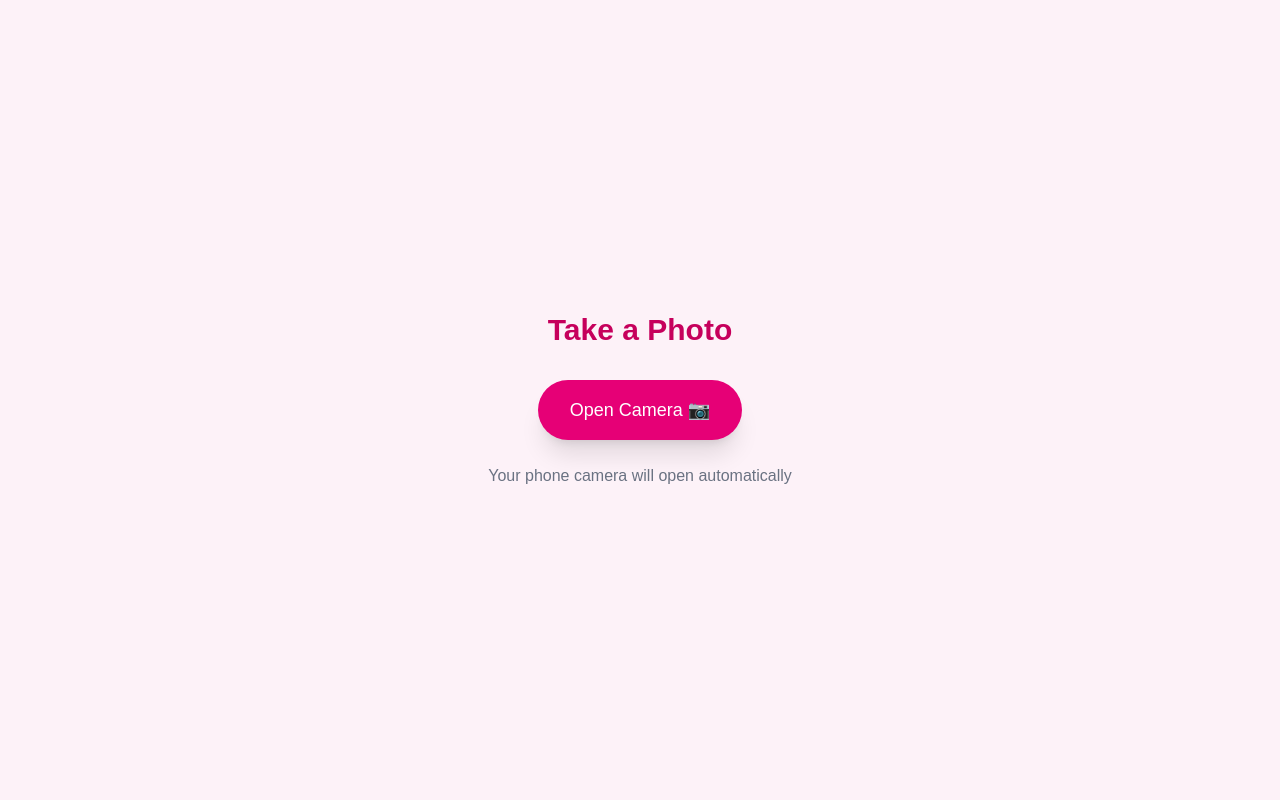
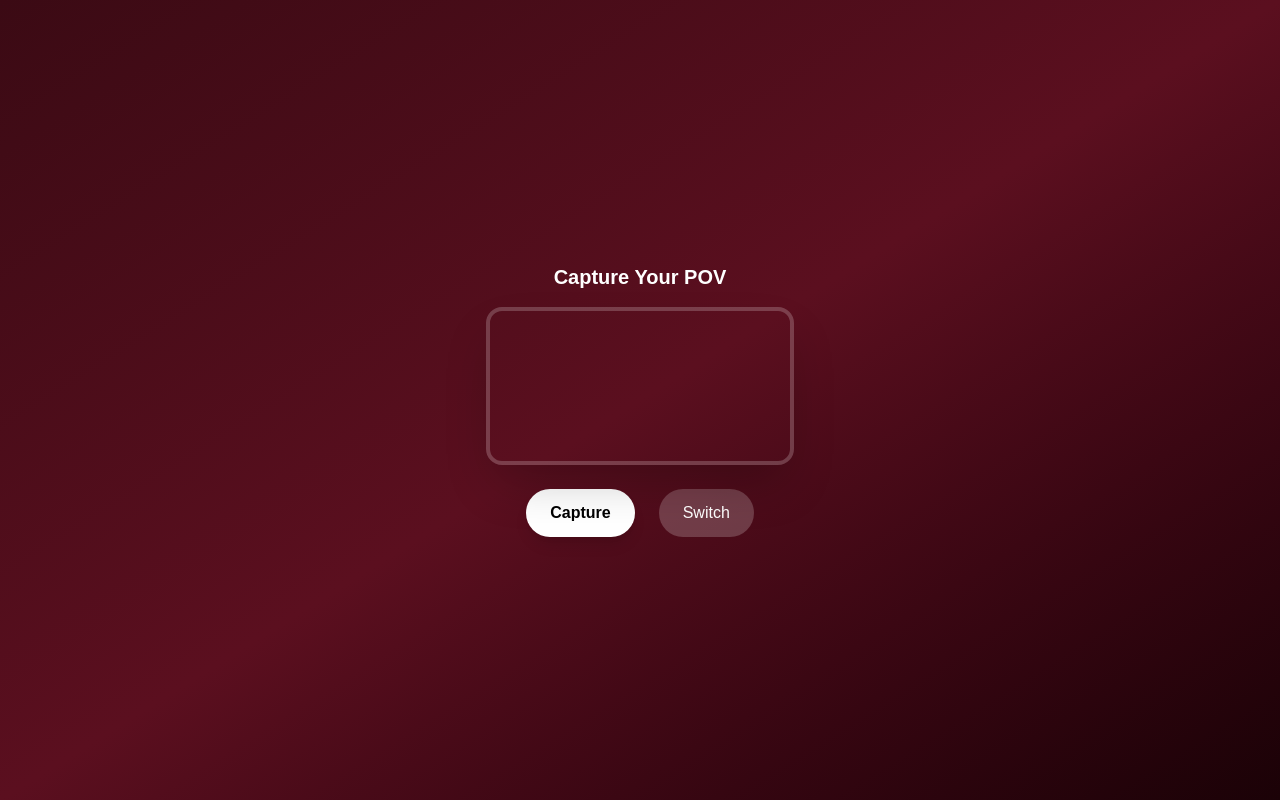
Before and after one commit to haziqtarmizi12-art/wedding-pov, a Next.js app: page /capture in a window 1280 px wide. Built offline with nearby package versions, Linux system fonts and the light colour scheme; no server answers.

Commit message:
update colour

```diff
--- a/app/capture/page.js
+++ b/app/capture/page.js
@@ -1,59 +1,104 @@
 "use client";
 
-import { useRef } from "react";
+import Webcam from "react-webcam";
+import { useRef, useState } from "react";
 import { useRouter } from "next/navigation";
 
 export default function Capture() {
-  const inputRef = useRef(null);
+
+  const webcamRef = useRef(null);
   const router = useRouter();
 
-  const openCamera = () => {
-    inputRef.current.click();
+  const [facingMode, setFacingMode] = useState("user");
+  const [countdown, setCountdown] = useState(null);
+
+  const capture = () => {
+
+    let count = 3;
+
+    setCountdown(count);
+
+    const timer = setInterval(() => {
+
+      count--;
+
+      if (count === 0) {
+
+        clearInterval(timer);
+
+        const image = webcamRef.current.getScreenshot();
+
+        sessionStorage.setItem("photo", image);
+
+        // vibration
+        if (navigator.vibrate) navigator.vibrate(200);
+
+        // shutter sound
+        const audio = new Audio("/sounds/shutter.mp3");
+        audio.play();
+
+        router.push("/upload");
+
+      }
+
+      setCountdown(count);
+
+    }, 1000);
+
   };
 
-  const handleCapture = (e) => {
-    const file = e.target.files[0];
-    if (!file) return;
-
-    // convert file to base64
-    const reader = new FileReader();
-
-    reader.onloadend = () => {
-      sessionStorage.setItem("photo", reader.result);
-      router.push("/upload");
-    };
-
-    reader.readAsDataURL(file);
+  const switchCamera = () => {
+    setFacingMode(prev => prev === "user" ? "environment" : "user");
   };
 
   return (
-    <main className="min-h-screen flex flex-col justify-center items-center bg-pink-50 p-6">
 
-      <h1 className="text-3xl font-bold text-pink-700 mb-8">
-        Take a Photo
+    <main className="min-h-screen flex flex-col items-center justify-center
+    bg-gradient-to-br from-[#3b0a14] via-[#5b0f1f] to-[#1b0207] text-white p-6">
+
+      <h1 className="text-xl mb-4 font-semibold">
+        Capture Your POV
       </h1>
 
-      {/* Hidden camera input */}
-      <input
-        ref={inputRef}
-        type="file"
-        accept="image/*"
-        capture="environment"
-        onChange={handleCapture}
-        className="hidden"
-      />
+      <div className="relative">
 
-      {/* Camera Button */}
-      <button
-        onClick={openCamera}
-        className="bg-pink-600 text-white px-8 py-4 rounded-full shadow-xl text-lg"
-      >
-        Open Camera 📷
-      </button>
+        {countdown !== null && countdown > 0 && (
 
-      <p className="text-gray-500 mt-6 text-center">
-        Your phone camera will open automatically
-      </p>
+          <div className="absolute inset-0 flex items-center justify-center text-6xl font-bold z-10">
+            {countdown}
+          </div>
+
+        )}
+
+        <Webcam
+          ref={webcamRef}
+          screenshotFormat="image/jpeg"
+          mirrored={false}
+          videoConstraints={{
+            facingMode
+          }}
+          className="rounded-2xl shadow-2xl border-4 border-white/20"
+        />
+
+      </div>
+
+      <div className="flex gap-6 mt-6">
+
+        <button
+          onClick={capture}
+          className="bg-white text-black px-6 py-3 rounded-full font-semibold shadow-lg hover:scale-105 transition"
+        >
+          Capture
+        </button>
+
+        <button
+          onClick={switchCamera}
+          className="bg-white/20 px-6 py-3 rounded-full"
+        >
+          Switch
+        </button>
+
+      </div>
 
     </main>
   );
--- a/app/memories/page.js
+++ b/app/memories/page.js
@@ -13,7 +13,7 @@ import {
 export default function Memories() {
 
   const [memories, setMemories] = useState([]);
-  const [view, setView] = useState("grid");
+  const [view, setView] = useState("list"); // ⭐ default LIST
 
   useEffect(() => {
 
@@ -48,8 +48,8 @@ export default function Memories() {
         <div className="max-w-4xl mx-auto px-5 py-4 flex justify-between items-center">
 
           <div>
-            <h1 className="text-xl font-semibold">Memories</h1>
-            <p className="text-sm text-white/70">Haziq & Partner</p>
+            <h1 className="text-xl font-semibold">MEMORIES</h1>
+            <p className="text-sm text-white/70">ABBY & HAZIQ</p>
           </div>
 
           <div className="flex gap-2">
@@ -82,13 +82,14 @@ export default function Memories() {
 
       </div>
 
+
       {/* CONTENT */}
       <div className="max-w-4xl mx-auto p-5">
 
-        {/* Floating Share Button */}
+        {/* Share POV Button */}
         <Link href="/capture">
 
-          <div className="flex justify-center mb-6">
+          <div className="flex justify-center mb-8">
 
             <button className="
               bg-gradient-to-r
@@ -109,6 +110,7 @@ export default function Memories() {
           </div>
 
         </Link>
+
 
         {/* GALLERY */}
 
@@ -163,6 +165,38 @@ export default function Memories() {
 
       </div>
 
+
+      {/* FLOATING PLUS BUTTON */}
+
+      <Link href="/capture">
+
+        <button
+          className="
+            fixed
+            bottom-6
+            right-6
+            w-16
+            h-16
+            rounded-full
+            bg-gradient-to-br
+            from-[#8b1e3f]
+            to-[#c13c62]
+            text-white
+            text-3xl
+            shadow-2xl
+            flex
+            items-center
+            justify-center
+            hover:scale-110
+            transition
+          "
+        >
+          +
+        </button>
+
+      </Link>
+
+
     </main>
 
   );
--- a/app/upload/page.js
+++ b/app/upload/page.js
@@ -1,85 +1,101 @@
 "use client";
 
-import { useEffect, useState } from "react";
+import { useState, useEffect } from "react";
 import { useRouter } from "next/navigation";
 
-function base64ToFile(base64, filename) {
-  const arr = base64.split(",");
-  const mime = arr[0].match(/:(.*?);/)[1];
-  const bstr = atob(arr[1]);
-  let n = bstr.length;
-  const u8arr = new Uint8Array(n);
+export default function Upload() {
 
-  while (n--) {
-    u8arr[n] = bstr.charCodeAt(n);
-  }
-
-  return new File([u8arr], filename, { type: mime });
-}
-
-export default function Upload() {
+  const router = useRouter();
 
   const [photo, setPhoto] = useState(null);
   const [name, setName] = useState("");
   const [wish, setWish] = useState("");
-
-  const router = useRouter();
+  const [loading, setLoading] = useState(false);
 
   useEffect(() => {
-    const savedPhoto = sessionStorage.getItem("photo");
-    setPhoto(savedPhoto);
+
+    const saved = sessionStorage.getItem("photo");
+
+    if (saved) {
+      setPhoto(saved);
+    }
+
   }, []);
 
   const handleUpload = async () => {
 
-    if (!photo) return;
+    setLoading(true);
 
-    const file = base64ToFile(photo, "capture.jpg");
+    const blob = await fetch(photo).then(r => r.blob());
+
+    const file = new File([blob], "photo.jpg", { type: "image/jpeg" });
 
     const formData = new FormData();
+
     formData.append("file", file);
     formData.append("name", name);
     formData.append("wish", wish);
 
-    const res = await fetch("/api/upload", {
+    await fetch("/api/upload", {
       method: "POST",
-      body: formData,
+      body: formData
     });
 
-    const result = await res.json();
-    console.log(result);
+    router.push("/memories");
 
-    router.push("/memories");
   };
 
+  if (!photo) return null;
+
   return (
-    <div className="p-6 flex flex-col items-center">
 
-      {photo && (
-        <img src={photo} className="mb-4 rounded-xl w-full max-w-sm"/>
-      )}
+    <main className="min-h-screen flex items-center justify-center
+    bg-gradient-to-br from-[#3b0a14] via-[#5b0f1f] to-[#1b0207] p-6">
+
+      <div className="bg-white rounded-2xl shadow-2xl p-6 w-full max-w-md">
+
+        <h1 className="text-xl font-semibold mb-4 text-center">
+          Share Your Memory
+        </h1>
+
+        <img
+          src={photo}
+          className="rounded-xl mb-4"
+        />
 
         <input
           placeholder="Your Name"
           value={name}
-        onChange={(e)=>setName(e.target.value)}
-        className="border p-2 mb-2 w-full max-w-sm"
+          onChange={(e) => setName(e.target.value)}
+          className="w-full border rounded-lg p-3 mb-3"
         />
 
-      <input
-        placeholder="Your Wish"
+        <textarea
+          placeholder="Write a wish for the couple..."
           value={wish}
-        onChange={(e)=>setWish(e.target.value)}
-        className="border p-2 mb-4 w-full max-w-sm"
+          onChange={(e) => setWish(e.target.value)}
+          className="w-full border rounded-lg p-3 mb-4"
         />
 
         <button
           onClick={handleUpload}
-        className="bg-pink-600 text-white px-6 py-3 rounded-xl"
+          disabled={loading}
+          className="w-full bg-gradient-to-r
+          from-[#8b1e3f]
+          to-[#c13c62]
+          text-white
+          py-3
+          rounded-lg
+          font-semibold
+          hover:scale-105
+          transition"
         >
-        Upload Memory
+          {loading ? "Uploading..." : "Upload Memory"}
         </button>
 
       </div>
+
+    </main>
+
   );
 }
```
Lines whose indentation alone changed are shown as unchanged.
